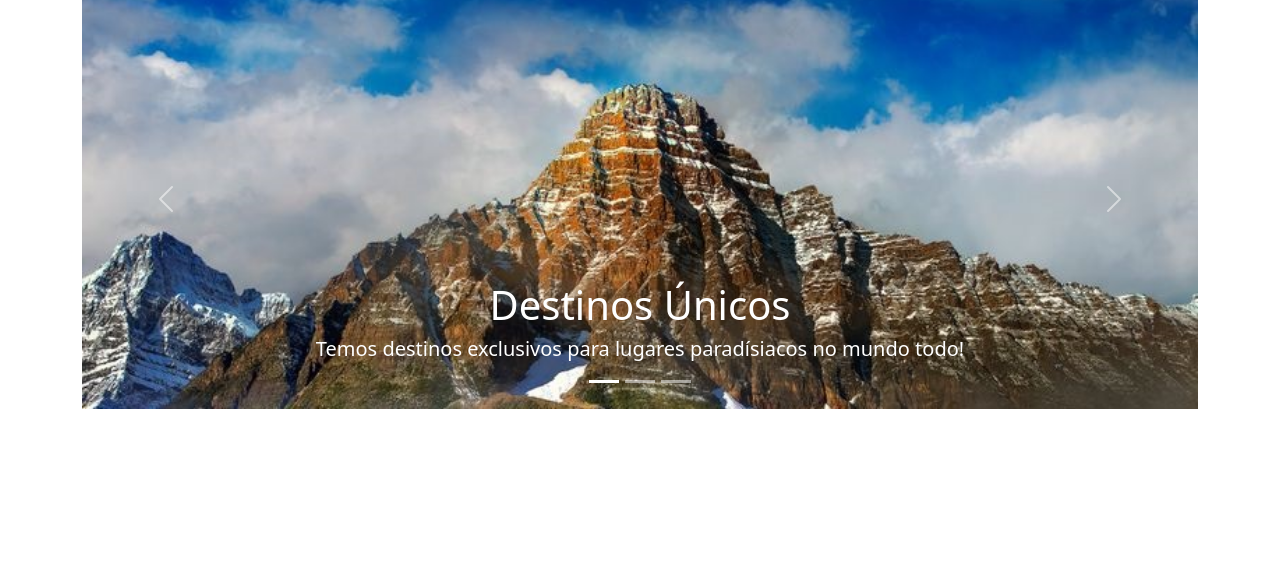
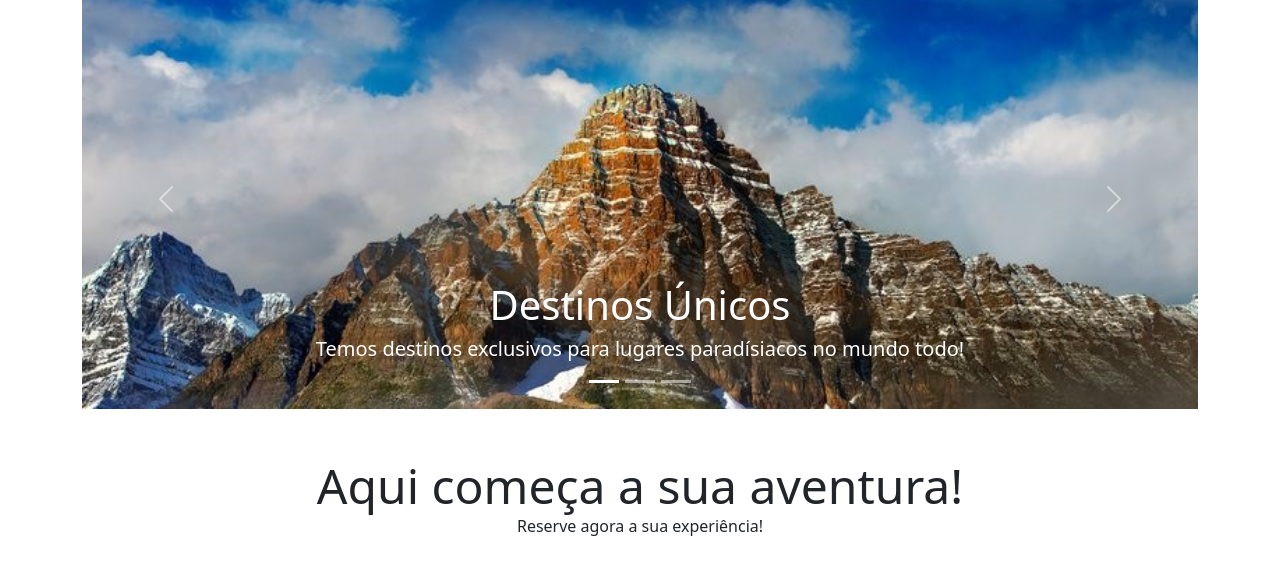
Before and after one commit to IsaqueBatist/Bootcamp-AgenciaDeViajem, a plain HTML site: page index.html in a window 1280 px wide. Shown: the part 90-664 px from the top of the page. Drawn offline with nearby package versions, Linux system fonts and the light colour scheme.

Commit message:
closes #6 - Titulo e Sub-Título

```diff
--- a/index.html
+++ b/index.html
@@ -90,6 +90,12 @@
       </button>
     </div>
   </div>
+  <div class="container text-center mt-5">
+    <div class="display-5 ">
+      Aqui começa a sua aventura!
+    </div>
+    Reserve agora a sua experiência!
+  </div>
 
 
   <!--JavaScript BootStrap-->
```
Also changed, not shown: img/github.png (added).
